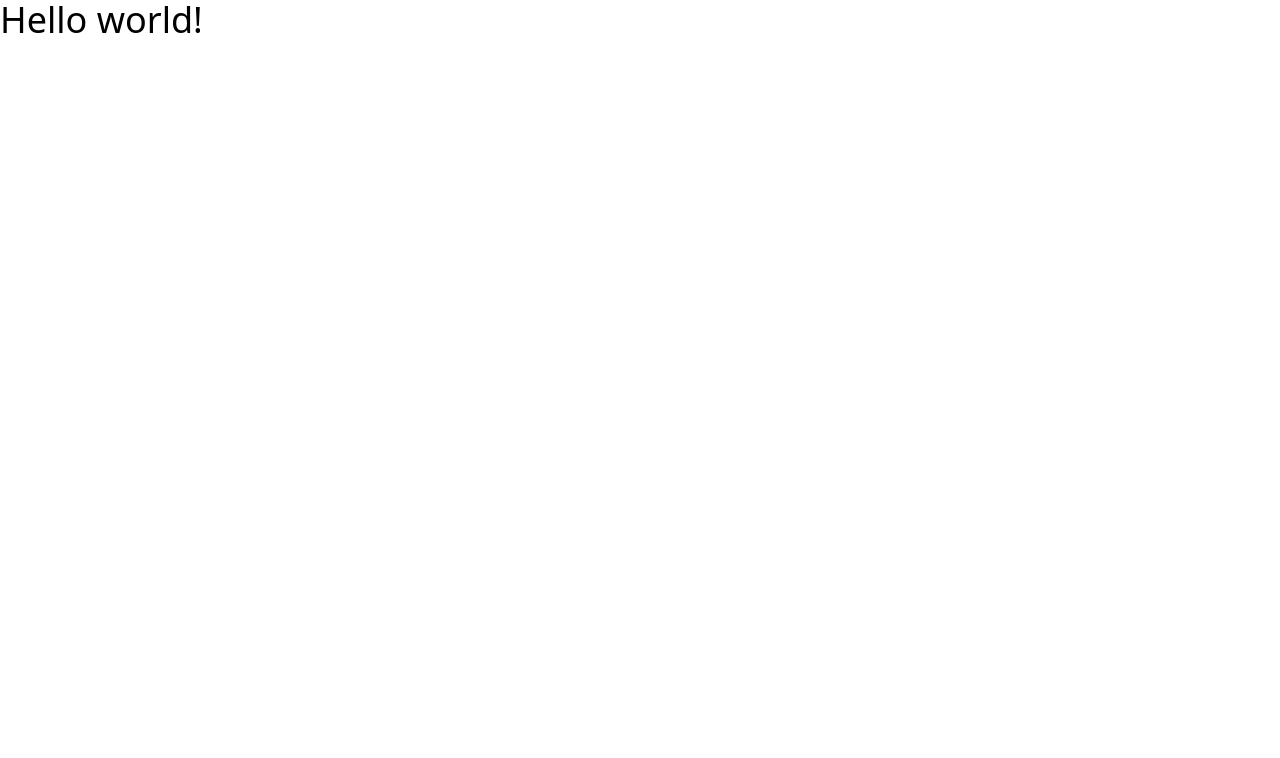
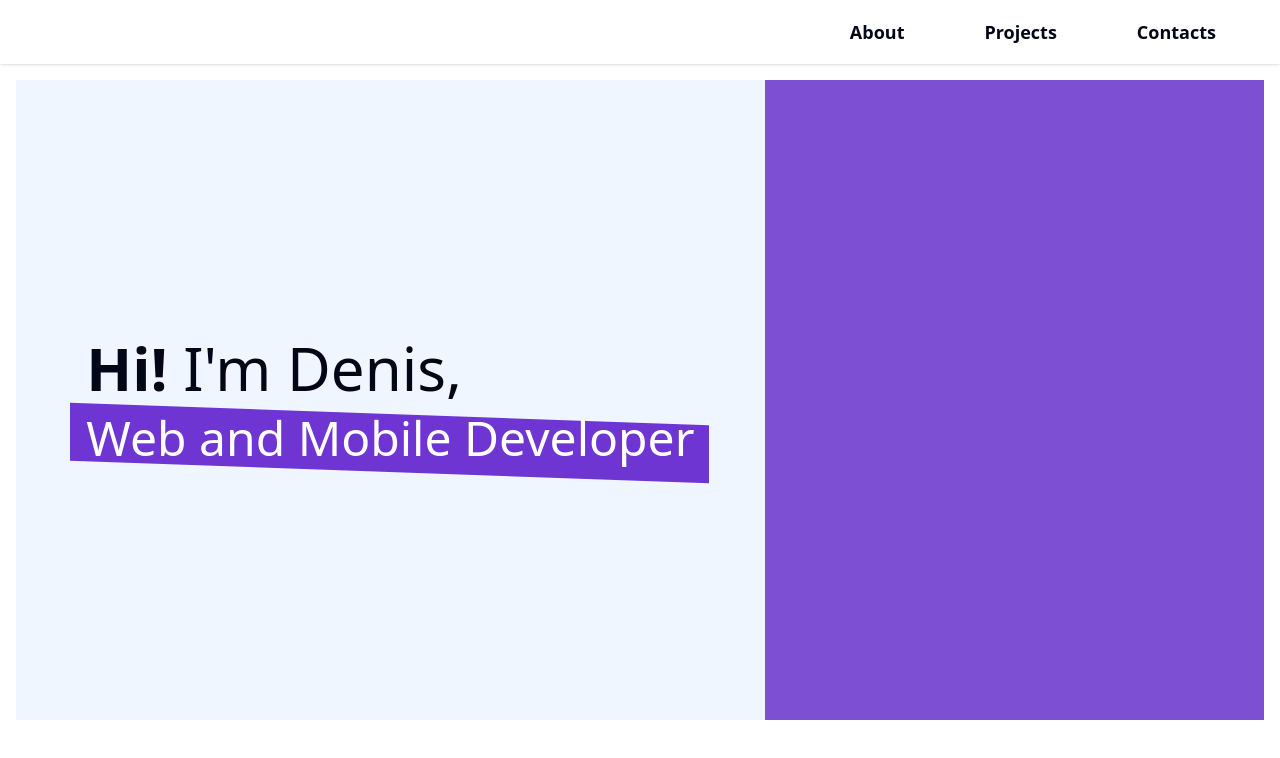
Before and after one commit to Dereden399/dereden399.github.io, a Vue app: page / in a window 1280 px wide. Shown: the top 758 px of the page. Built offline with nearby package versions, Linux system fonts and the light colour scheme.

Commit message:
Added own accent color and some basic layout

```diff
--- a/index.html
+++ b/index.html
@@ -4,7 +4,7 @@
     <meta charset="UTF-8" />
     <link rel="icon" type="image/svg+xml" href="/vite.svg" />
     <meta name="viewport" content="width=device-width, initial-scale=1.0" />
-    <title>Vite + Vue + TS</title>
+    <title>My Page</title>
   </head>
   <body>
     <div id="app"></div>
--- a/package.json
+++ b/package.json
@@ -21,6 +21,7 @@
     "eslint-plugin-vue": "^9.23.0",
     "postcss": "^8.4.38",
     "prettier": "^3.2.5",
+    "prettier-plugin-tailwindcss": "^0.5.12",
     "tailwindcss": "^3.4.1",
     "typescript": "^5.2.2",
     "vite": "^5.2.0",
--- a/src/App.vue
+++ b/src/App.vue
@@ -1,5 +1,17 @@
-<script setup lang="ts"></script>
+<script setup lang="ts">
+import Navbar from './components/Navbar.vue'
+import HeaderPhoto from './components/Header/HeaderPhoto.vue'
+import HeaderInfo from './components/Header/HeaderInfo.vue'
+</script>
 
 <template>
-  <p class="text-4xl">Hello world!</p>
+  <Navbar />
+  <div class="mt-16 p-4">
+    <div
+      class="flex h-[40rem] w-full flex-row items-center justify-center bg-blue-50"
+    >
+      <HeaderInfo />
+      <HeaderPhoto />
+    </div>
+  </div>
 </template>
--- /dev/null
+++ b/src/components/Header/HeaderInfo.vue
@@ -0,0 +1,18 @@
+<script setup lang="ts"></script>
+
+<template>
+  <div class="flex h-full flex-[3] flex-col items-center justify-center">
+    <div>
+      <p class="text-6xl text-slate-950">
+        <span class="font-bold">Hi!</span> I'm Denis,
+      </p>
+      <p
+        class="relative z-0 mt-4 text-5xl text-white before:absolute before:-inset-x-4 before:-z-10 before:block before:h-[120%] before:w-[105%] before:skew-y-2 before:bg-accent-300 before:transition-all hover:before:skew-y-0"
+      >
+        Web and Mobile Developer
+      </p>
+    </div>
+  </div>
+</template>
+
+<style scoped></style>
--- /dev/null
+++ b/src/components/Header/HeaderPhoto.vue
@@ -0,0 +1,7 @@
+<script setup lang="ts"></script>
+
+<template>
+  <div class="h-full flex-[2] bg-accent-200"></div>
+</template>
+
+<style scoped></style>
--- /dev/null
+++ b/src/components/Navbar.vue
@@ -0,0 +1,19 @@
+<script setup lang="ts"></script>
+
+<template>
+  <nav>
+    <div
+      class="fixed top-0 z-10 flex h-16 w-full flex-row items-center justify-end gap-x-20 bg-white/30 px-16 align-middle shadow backdrop-blur-sm"
+    >
+      <a href="#" class="link">About</a>
+      <a href="#" class="link">Projects</a>
+      <a href="#" class="link">Contacts</a>
+    </div>
+  </nav>
+</template>
+
+<style scoped>
+.link {
+  @apply text-lg font-semibold text-slate-950 hover:text-slate-600;
+}
+</style>
--- a/tailwind.config.js
+++ b/tailwind.config.js
@@ -2,7 +2,17 @@
 export default {
   content: ['./index.html', './src/**/*.{vue,js,ts,jsx,tsx}'],
   theme: {
-    extend: {}
+    extend: {
+      colors: {
+        accent: {
+          100: '#9873e1',
+          200: '#7d50d3',
+          300: '#6f35d3',
+          500: '#6200d9',
+          600: '#5101b6'
+        }
+      }
+    }
   },
   plugins: []
 }
```
Also changed, not shown: .prettierrc.cjs, 1 other file (tests, documents, lock files or other folders).
